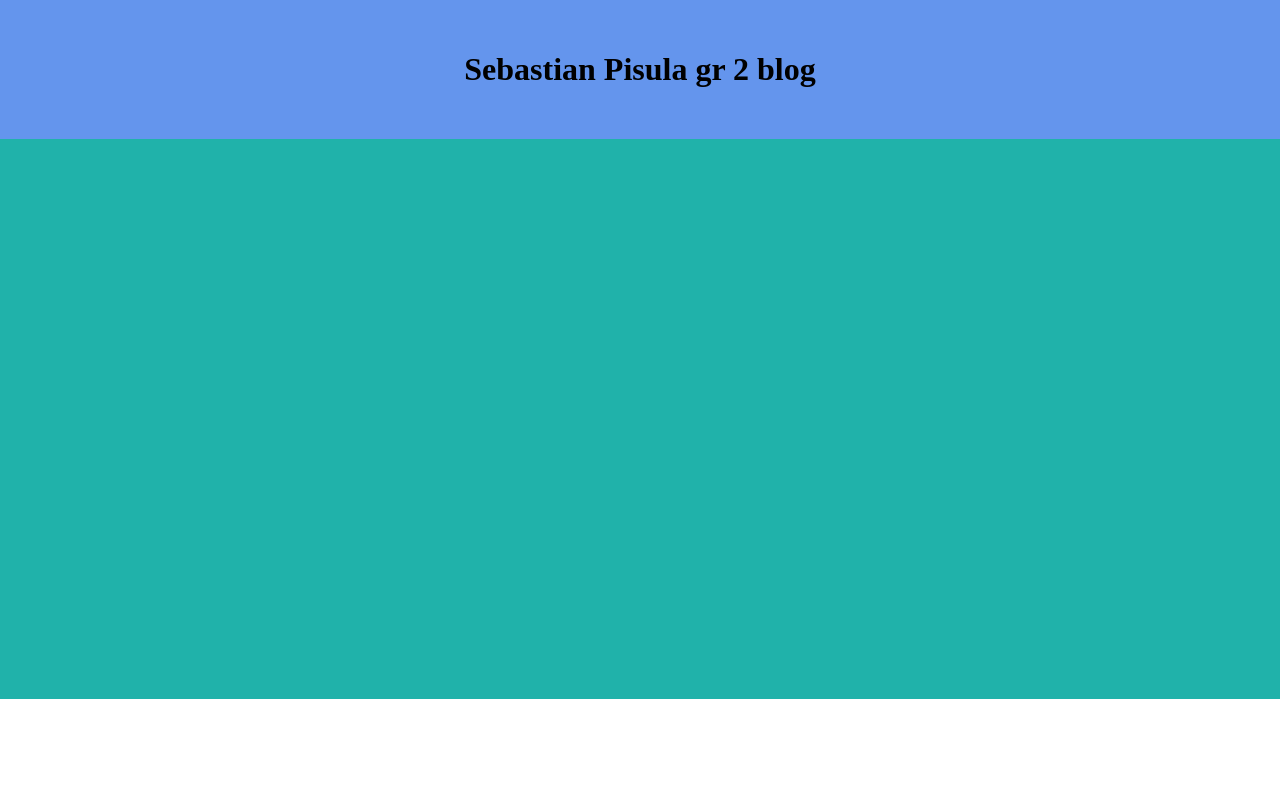
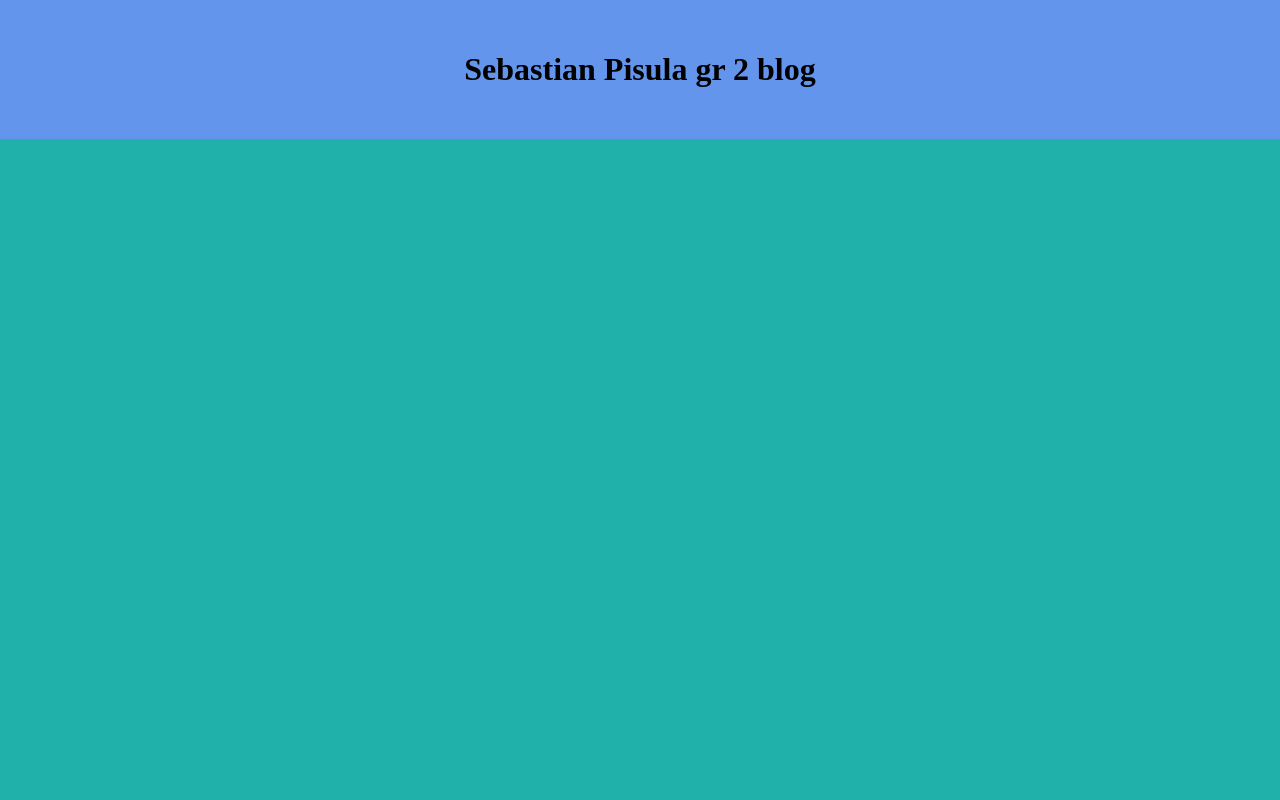
Before and after one commit to 3ti-2020/crud-wiele-do-wielu-sebastian-pisula, a PHP site: page /blog.php in a window 1280 px wide. Run offline with PHP 8.4, Linux system fonts and the light colour scheme; data that the repository does not hold is empty.

Commit message:
Update sblog.css

```diff
--- a/sblog.css
+++ b/sblog.css
@@ -8,6 +8,7 @@
     width: 100%;
     display: flex;
     flex-wrap: wrap;
+    background: lightseagreen;
 }
 
 .name{
```
